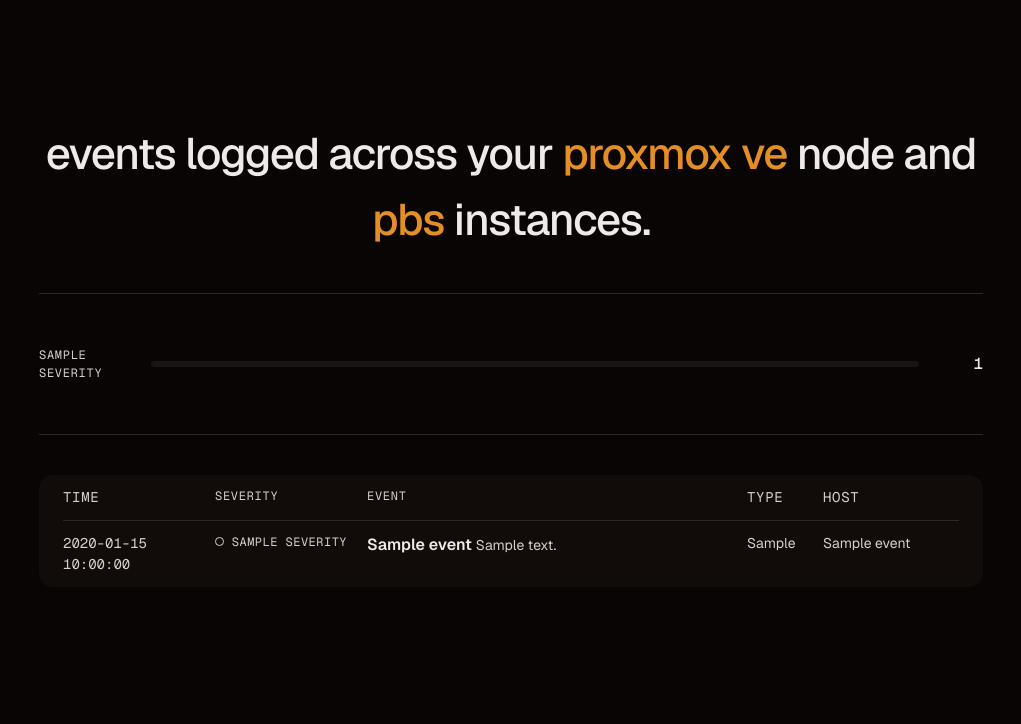
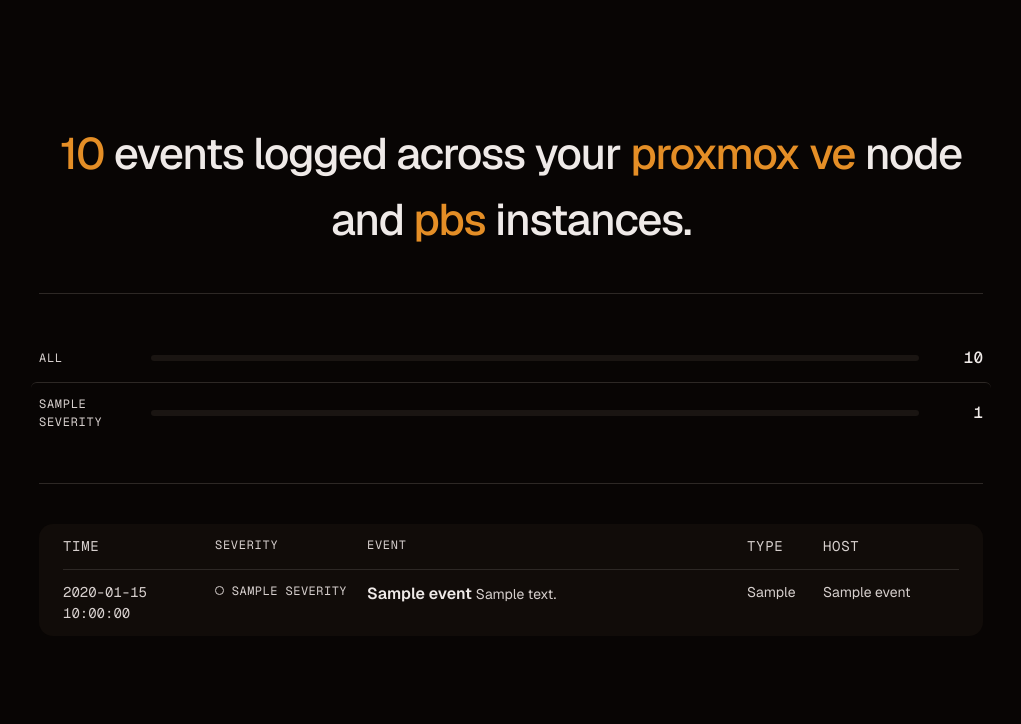
Before and after one commit to barmine/prox-siem, a Flask app: template app/templates/dashboard.html in a window 1280 px wide. Shown: the part 440-1164 px from the top of the page, without its empty margins (129-1150 px from the left). Run offline with Flask 3, Linux system fonts and the light colour scheme; the template is opened without the code that fills it: most values are stand-ins (such as "Sample title", 1, 10 or a date in 2020).

Commit message:
Add severity filter views to the dashboard
The severity stat strip now doubles as a filter nav -- each row (plus a
new "all") links to ?severity=<level>, server-side filtered via an
OpenSearch term query. Severity counts stay unfiltered (computed via a
`global` aggregation that ignores the query clause) so the strip always
shows real facet counts regardless of which filter is active, matching
standard faceted-search UX.

- The stat-hero figure and qualifier reflect the current filter's count.
- Active filter gets a highlighted row (reuses the existing row-hover
  background token for visual consistency).
- Filtering to a severity with zero current events shows a specific
  "no <severity> events right now" message with a clear-filter link,
  instead of the generic first-run empty state.

```diff
--- a/app/static/style.css
+++ b/app/static/style.css
@@ -143,9 +143,27 @@ body::before {
   align-items: center;
   gap: var(--space-md);
   padding-block: var(--space-sm);
+  padding-inline: var(--space-xs);
+  margin-inline: calc(var(--space-xs) * -1);
+  border-radius: 6px;
+  text-decoration: none;
+  color: inherit;
+  transition: background var(--dur-fast) var(--ease-out);
 }
 
 .stat-row + .stat-row { border-top: 1px solid var(--color-rule); }
+
+.stat-row:hover { background: var(--color-paper-3); }
+
+.stat-row.is-active { background: var(--color-paper-3); }
+
+.stat-row.is-active .stat-row__label {
+  color: var(--color-ink);
+  font-weight: 600;
+}
+
+.stat-row.is-active .stat-row__bar-fill { background: var(--color-ink); }
+.stat-row.is-active.stat-row--error .stat-row__bar-fill { background: var(--color-accent); }
 
 .stat-row__label {
   font-family: var(--font-mono);
@@ -245,6 +263,8 @@ body::before {
 /* ---------- empty / error states ---------- */
 
 .state { padding-block: var(--space-2xl); text-align: center; color: var(--color-muted); font-size: var(--text-sm); }
+.state a { color: var(--color-accent); text-decoration: underline; text-underline-offset: 0.15em; }
+.state strong { color: var(--color-ink); text-transform: uppercase; font-family: var(--font-mono); font-weight: 500; }
 
 .state--error {
   border-inline-start: 3px solid var(--color-accent);
--- a/app/templates/dashboard.html
+++ b/app/templates/dashboard.html
@@ -21,21 +21,28 @@
     <section class="stat-hero">
       <p class="stat-hero__figure tnum" id="stat-figure" data-target="{{ total }}" aria-live="polite">0</p>
       <p class="stat-hero__qualifier">
+        {% if active_severity %}<span class="accent">{{ active_severity }}</span>{% else %}all{% endif %}
         events logged across your <span class="accent">proxmox ve</span> node and
         <span class="accent">pbs</span> instances.
       </p>
     </section>
 
     {% if severity_counts %}
-    <section class="stats" aria-label="Event counts by severity">
+    <nav class="stats" aria-label="Filter events by severity">
+      <a class="stat-row {{ 'is-active' if not active_severity }}" href="{{ url_for('dashboard.index') }}">
+        <span class="stat-row__label">all</span>
+        <span class="stat-row__bar"><span class="stat-row__bar-fill" style="width: 100%"></span></span>
+        <span class="stat-row__count">{{ all_total }}</span>
+      </a>
       {% for s in severity_counts %}
-      <div class="stat-row {{ 'stat-row--error' if s.severity == 'error' else '' }}">
+      <a class="stat-row {{ 'stat-row--error' if s.severity == 'error' else '' }} {{ 'is-active' if s.severity == active_severity }}"
+         href="{{ url_for('dashboard.index', severity=s.severity) }}">
         <span class="stat-row__label {{ 'stat-row__label--error' if s.severity == 'error' else '' }}">{{ s.severity }}</span>
         <span class="stat-row__bar"><span class="stat-row__bar-fill" style="width: {{ s.pct }}%"></span></span>
         <span class="stat-row__count">{{ s.count }}</span>
-      </div>
+      </a>
       {% endfor %}
-    </section>
+    </nav>
     {% endif %}
 
     {% if error %}
@@ -69,6 +76,8 @@
         {% endfor %}
       </div>
     </section>
+    {% elif not error and active_severity %}
+      <div class="state">No <strong>{{ active_severity }}</strong> events right now. <a href="{{ url_for('dashboard.index') }}">Clear filter</a></div>
     {% elif not error %}
       <div class="state">No events yet. Send a test event or configure a webhook target / Fluent Bit agent on Proxmox.</div>
     {% endif %}
```
Also changed, not shown: app/dashboard.py (+26 -6 lines).
